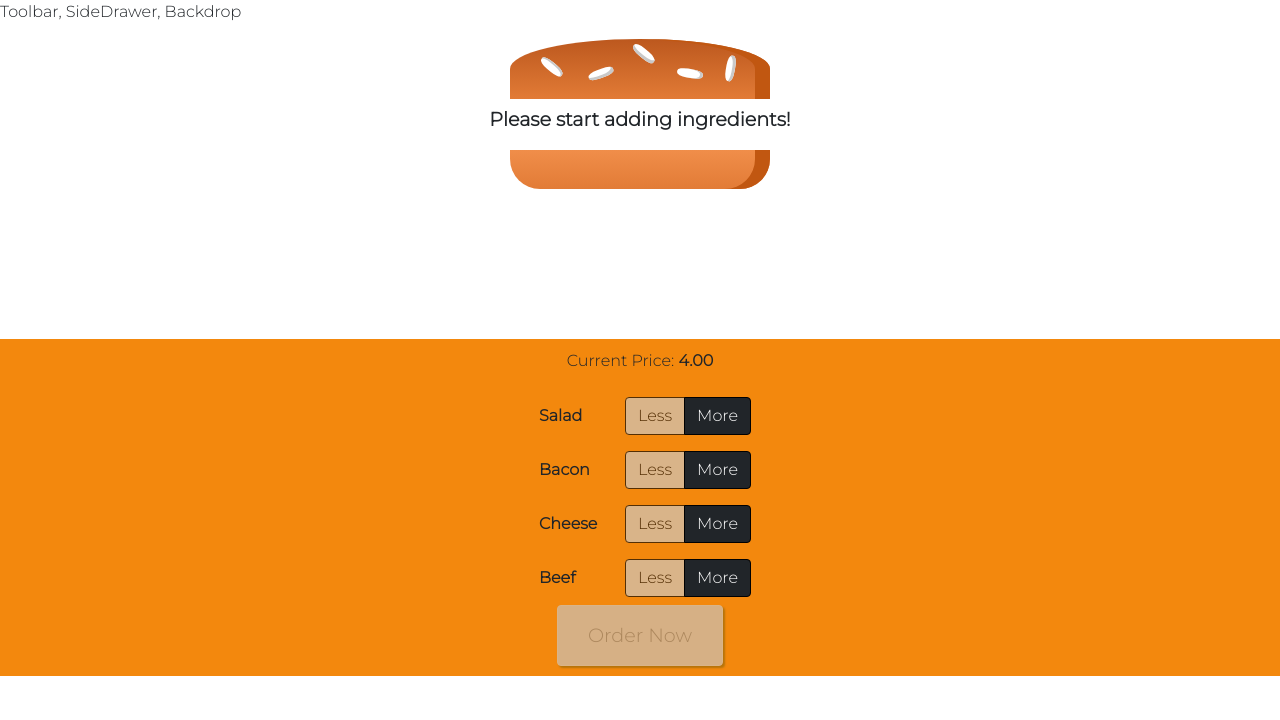
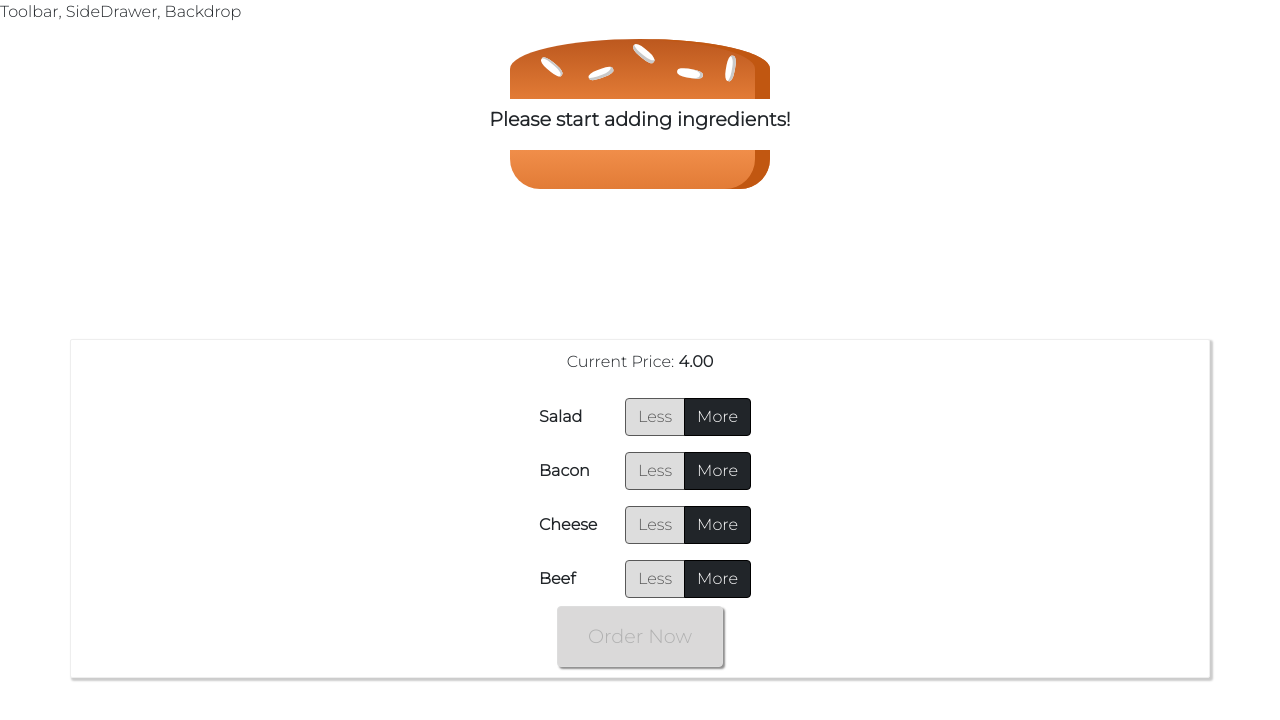
Before and after one commit to ShouryaRSharma/Burger-Builder-App, a React (Create React App) app: page / in a window 1280 px wide. Shown: the top 720 px of the page. Built offline with nearby package versions, Linux system fonts and the light colour scheme.

Commit message:
styling changes to modal, fadeaway and order button

```diff
--- a/src/components/Burger/BuildControls/BuildControls.js
+++ b/src/components/Burger/BuildControls/BuildControls.js
@@ -11,7 +11,7 @@ const controls = [
 ]
 
 const buildControls = (props) => (
-    <div className="BuildControls">
+    <div className="container BuildControls">
         <p>Current Price: <strong>{props.price.toFixed(2)}</strong></p>
         {controls.map(ctrl => {
             return(
--- a/src/components/Burger/BuildControls/BuildControls.scss
+++ b/src/components/Burger/BuildControls/BuildControls.scss
@@ -1,28 +1,30 @@
 .BuildControls {
-    background-color: #f3880d;
+    background-color: rgb(255, 255, 255);
+    border: 1px solid #eee;
+    border-radius: 2px;
     display: flex;
     flex-flow: column;
     align-items: center;
     margin: auto;
     padding: 10px 0;
+    box-shadow: 2px 2px 2px 1px #ccc;
 }
 
 
 .OrderButton {
-    background-color: #DAD735;
+    background-color: #f0f0ee;
     outline: none;
     cursor: pointer;
-    border: 1px solid #966909;
-    color: #966909;
+    border: 1px solid #eee;
+    color: #000000e8;
     font-family: inherit;
     font-size: 1.2em;
     padding: 15px 30px;
-    box-shadow: 2px 2px 2px #966909;
+    box-shadow: 2px 2px 2px rgb(82, 81, 81);
 
     &:hover, &:active, &:focus {
-        background-color: #000000;
-        border: 1px solid #966909;
-        color: #966909;
+        background-color: #e27b36;
+        color: #000000e8;
     }
 
     &:disabled {
--- a/src/components/Burger/OrderSummary/OrderSummary.js
+++ b/src/components/Burger/OrderSummary/OrderSummary.js
@@ -15,6 +15,7 @@ const orderSummary = (props) => {
                 {ingredientSummary}
             </ul>
             <p>Continue to checkout?</p>
+
         </Aux>
     )
 }
--- a/src/components/Burger/OrderSummary/OrderSummary.scss
+++ b/src/components/Burger/OrderSummary/OrderSummary.scss
@@ -2,5 +2,11 @@
     display: inline-block;
     justify-content: space-evenly;
     padding-left: 0;
+}
+
+.modal-link {
+    text-align: center;
+    display: flex;
+    flex-direction: row;
 
 }
--- a/src/components/UI/Backdrop/Backdrop.js
+++ b/src/components/UI/Backdrop/Backdrop.js
@@ -1 +1,12 @@
 import React from 'react'
+
+import './Backdrop.scss';
+
+const backdrop = (props) => {
+    return(
+        props.show ? <div onClick={props.hideDisplay} className="backdrop">
+        </div> : null
+    )
+}
+
+export default backdrop;
--- /dev/null
+++ b/src/components/UI/Backdrop/Backdrop.scss
@@ -0,0 +1,9 @@
+.backdrop {
+    width: 100%;
+    height: 100%;
+    position: fixed;
+    z-index: 100;
+    left: 0;
+    top: 0;
+    background-color: rgba(0,0,0, 0.5);
+}
--- a/src/components/UI/Modal/Modal.js
+++ b/src/components/UI/Modal/Modal.js
@@ -1,12 +1,18 @@
 import React from 'react'
+
+import Aux from '../../../hoc/auxiliary';
+import Backdrop from '../Backdrop/Backdrop';
 
 import './Modal.scss';
 
 const modal = (props) => {
     return(
-        <div className={props.show ? "Modal modal-show" : 'Modal modal-hide'} >
-            {props.children}
-        </div>
+        <Aux>
+            <Backdrop show={props.show}  hideDisplay={props.modalClosed}/>
+            <div className={props.show ? "Modal modal-show" : 'Modal modal-hide'} >
+                {props.children}
+            </div>
+        </Aux>
     )
 }
 
--- a/src/containers/BurgerBuilder/BurgerBuilder.js
+++ b/src/containers/BurgerBuilder/BurgerBuilder.js
@@ -86,6 +86,12 @@ class BurgerBuilder extends Component {
         this.updatedPurchaseState(updatedIngredients);
     }
 
+    purchaseCancelHandler = () => {
+        this.setState({
+            orderNow: false
+        })
+    }
+
     render() {
         const disabledInfo = {
             ...this.state.ingredients
@@ -95,7 +101,7 @@ class BurgerBuilder extends Component {
         }
         return(
             <Aux>
-                <Modal show={this.state.orderNow}><OrderSummary ingredients={this.state.ingredients}/></Modal>
+                <Modal modalClosed={this.purchaseCancelHandler} show={this.state.orderNow}><OrderSummary ingredients={this.state.ingredients}/></Modal>
                 <Burger ingredients={this.state.ingredients}/>
                 <BuildControls
                 ingredientAdded={this.addIngredientHandler}
```
